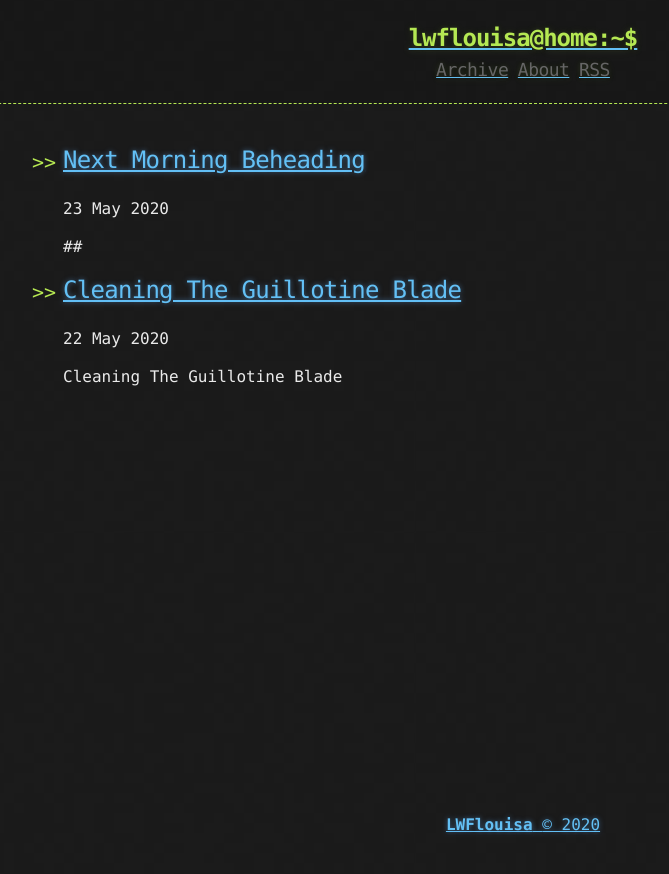
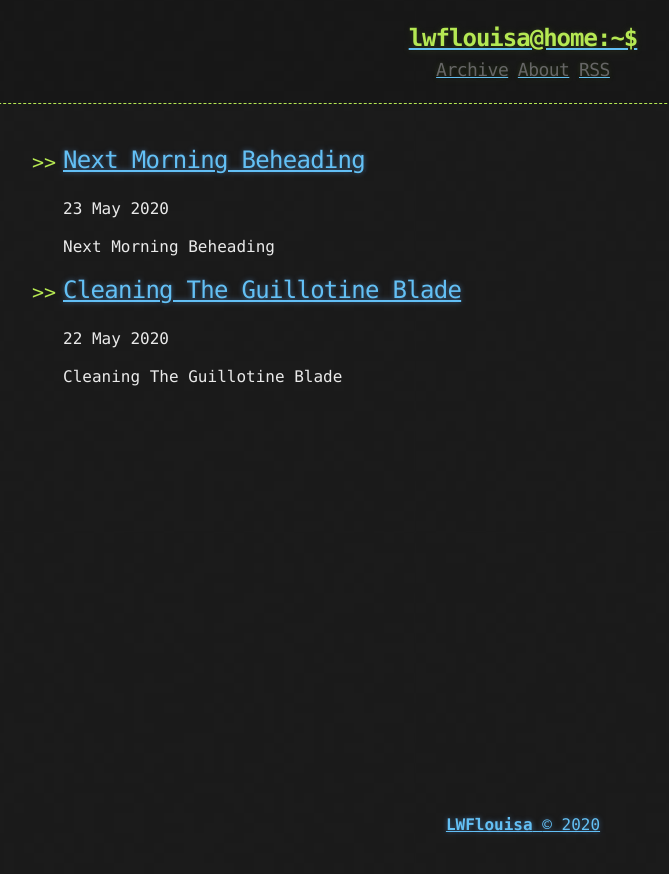
Before and after one commit to LWFlouisa/uploadedfairyOldSynd, a Jekyll site: the page built from index.html, in a window 1280 px wide. Shown: the top 874 px of the page, without its empty margins (117-786 px from the left). Built offline with Jekyll 4.4.1, drawn with Linux system fonts in a browser that asks for light colours; the list of posts is cut into pages by our own code.

Commit message:
Update 2020-5-23-nextmorningbeheading.md

```diff
--- a/_posts/2020-5-23-nextmorningbeheading.md
+++ b/_posts/2020-5-23-nextmorningbeheading.md
@@ -2,5 +2,5 @@
 title: Next Morning Beheading
 published: true
 ---
-##
+## Next Morning Beheading
 ![image](https://raw.githubusercontent.com/LWFlouisa/uploadedfairyalt/master/pages/page2.png)
```
